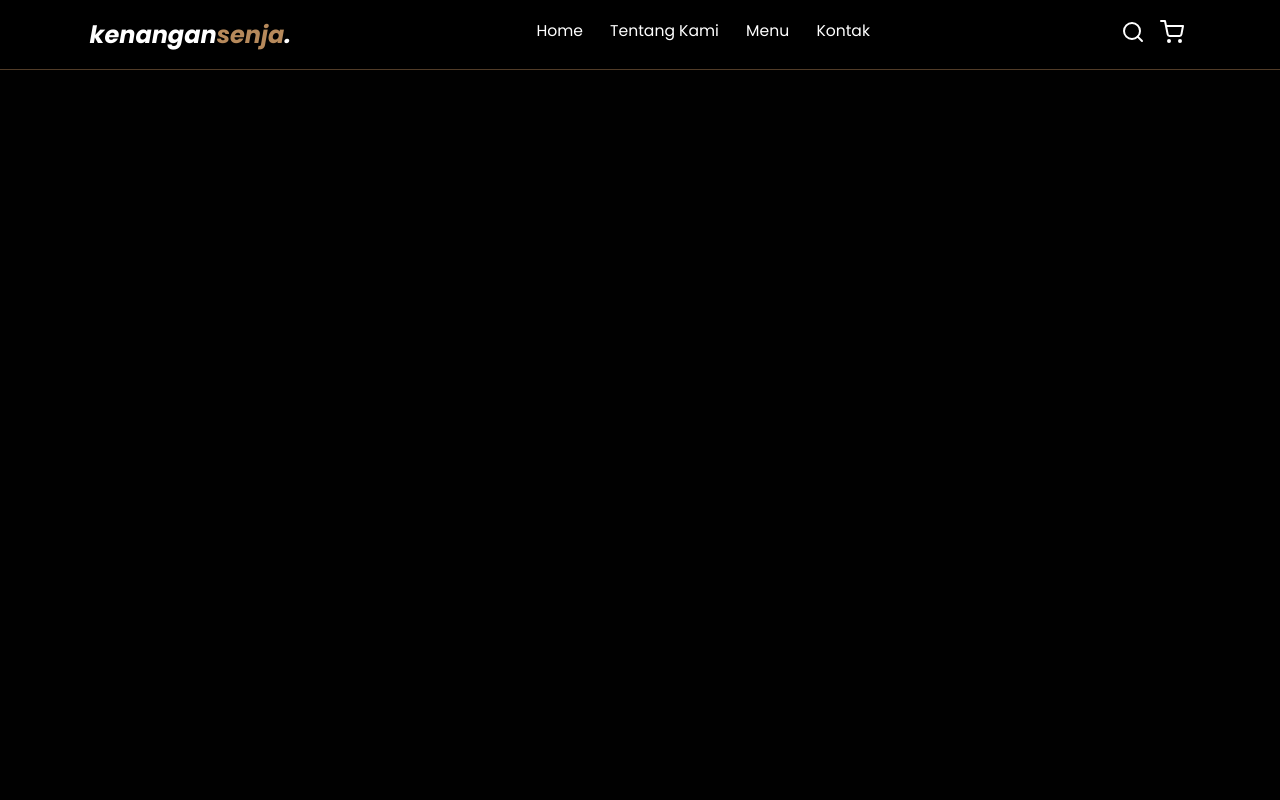
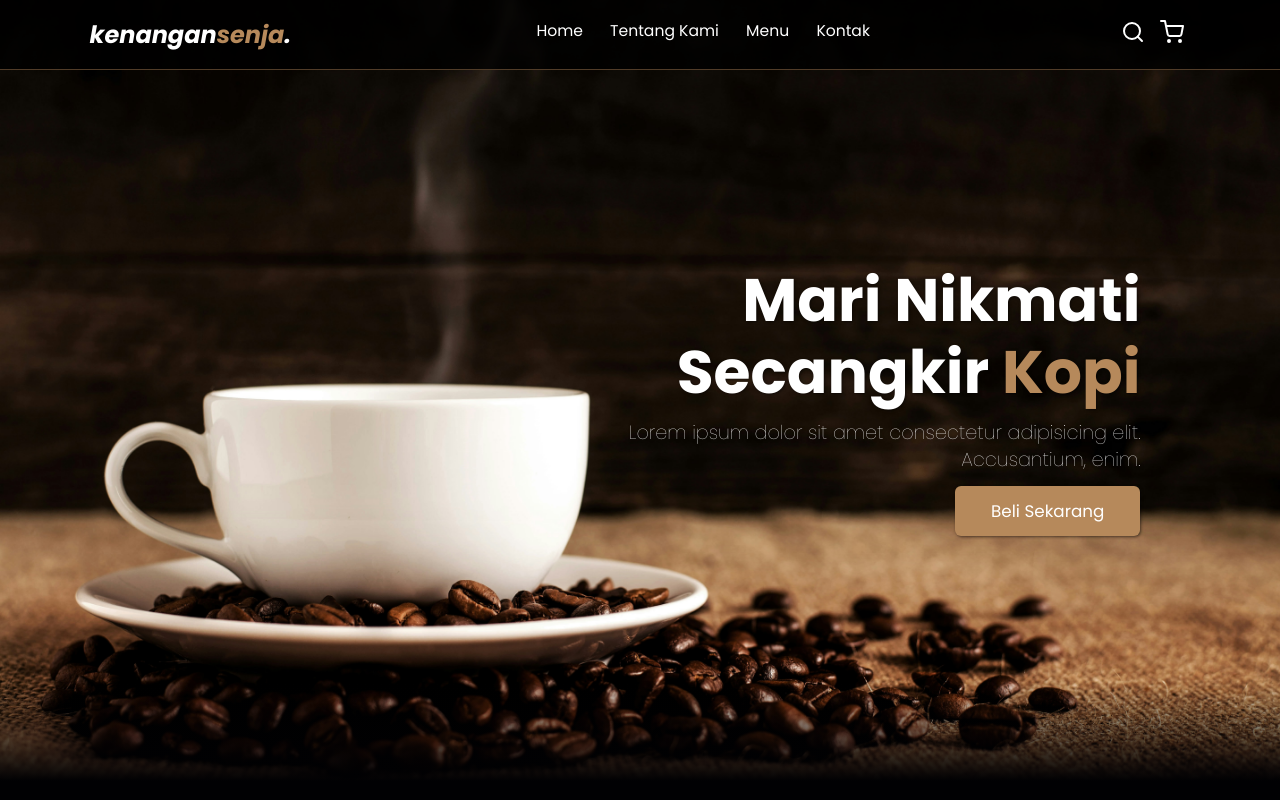
Before and after one commit to angga150/kedai-kopi-kenangan-senja, a plain HTML site: page index.html in a window 1280 px wide. Drawn offline with nearby package versions, Linux system fonts and the light colour scheme.

Commit message:
menambahkan hero section

```diff
--- a/css/style.css
+++ b/css/style.css
@@ -16,6 +16,7 @@ body {
   font-family: "Poppins", sans-serif;
   background-color: var(--bg);
   color: #fff;
+  /* min-height: 2000px; */
 }
 
 /* Navbar */
@@ -81,6 +82,68 @@ body {
   display: none;
 }
 
+/* Hero Section */
+.hero {
+  min-height: 100vh;
+  display: flex;
+  align-items: center;
+  background-image: url("../img/header-bg.jpeg");
+  background-repeat: no-repeat;
+  background-size: cover;
+  background-position: center;
+  position: relative;
+}
+
+.hero::after {
+  content: "";
+  display: block;
+  position: absolute;
+  width: 100%;
+  height: 30%;
+  bottom: 0;
+  background: linear-gradient(0deg, rgba(1, 1, 3, 1) 8%, rgba(255, 255, 255, 0) 50%);
+}
+
+.hero .content {
+  padding: 1.4rem 7%;
+  max-width: 60rem;
+  width: 100%;
+  text-align: right;
+  position: fixed;
+  right: 50px;
+}
+
+.hero .content h1 {
+  font-size: 5em;
+  color: #fff;
+  text-shadow: 1px 1px 3px rgba(1, 1, 3, 0.5);
+  line-height: 1.2;
+}
+
+.hero .content h1 span {
+  color: var(--primary);
+}
+
+.hero .content p {
+  font-size: 1.6rem;
+  margin-top: 1rem;
+  line-height: 1.4;
+  font-weight: 100;
+  text-shadow: 1px 1px 3px rgba(1, 1, 3, 0.5);
+  mix-blend-mode: difference;
+}
+
+.hero .content .cta {
+  margin-top: 1rem;
+  display: inline-block;
+  padding: 1rem 3rem;
+  font-size: 1.4rem;
+  color: #fff;
+  background-color: var(--primary);
+  border-radius: 0.5rem;
+  box-shadow: 1px 1px 3px rgba(1, 1, 3, 0.5);
+}
+
 /* Media Queries */
 /* Laptop */
 @media (max-width: 1366px) {
--- a/index.html
+++ b/index.html
@@ -38,6 +38,16 @@
     </nav>
     <!-- akhir navbar end -->
 
+    <!-- Hero Section start -->
+    <section class="hero" id="home">
+      <main class="content">
+        <h1>Mari Nikmati Secangkir <span>Kopi</span></h1>
+        <p>Lorem ipsum dolor sit amet consectetur adipisicing elit. Accusantium, enim.</p>
+        <a href="#" class="cta">Beli Sekarang</a>
+      </main>
+    </section>
+    <!-- Hero Section end -->
+
     <!-- Feather Icons -->
     <script>
       feather.replace();
```
Also changed, not shown: img/header-bg.jpeg (added), ss/commit/sidebar section.jpg (added), ss/hasil/hasill hero section.jpg (added).
